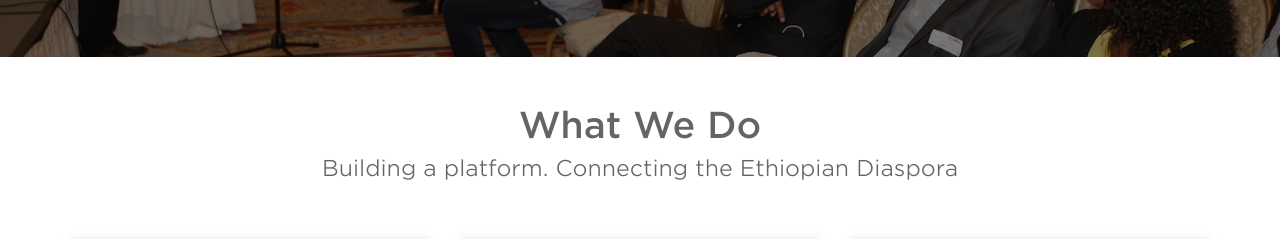
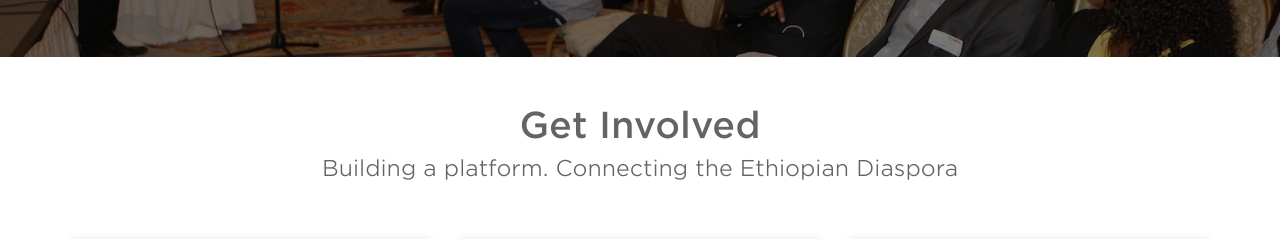
Before and after one commit to YEPNetwork/yepnetwork.github.io, a Jekyll site: the page built from index.html, in a window 1280 px wide. Shown: the part 447-686 px from the top of the page. Built offline with Jekyll 4.4.1, drawn with Linux system fonts in a browser that asks for light colours; nearby versions of some CDN libraries.

Commit message:
Update index.html

```diff
--- a/index.html
+++ b/index.html
@@ -16,7 +16,7 @@ body_class: front
     <div class="container">
       <div class="row">
         <div class="col-sm-12 text-center margin-bottom-4">
-          <h2 class="h1 section-head">What We Do</h2>
+          <h2 class="h1 section-head">Get Involved</h2>
           <p class="intro">Building a platform. Connecting the Ethiopian Diaspora</p>
         </div>
         {% assign programs = site.programs | where:'featured', 'true' %}
```
